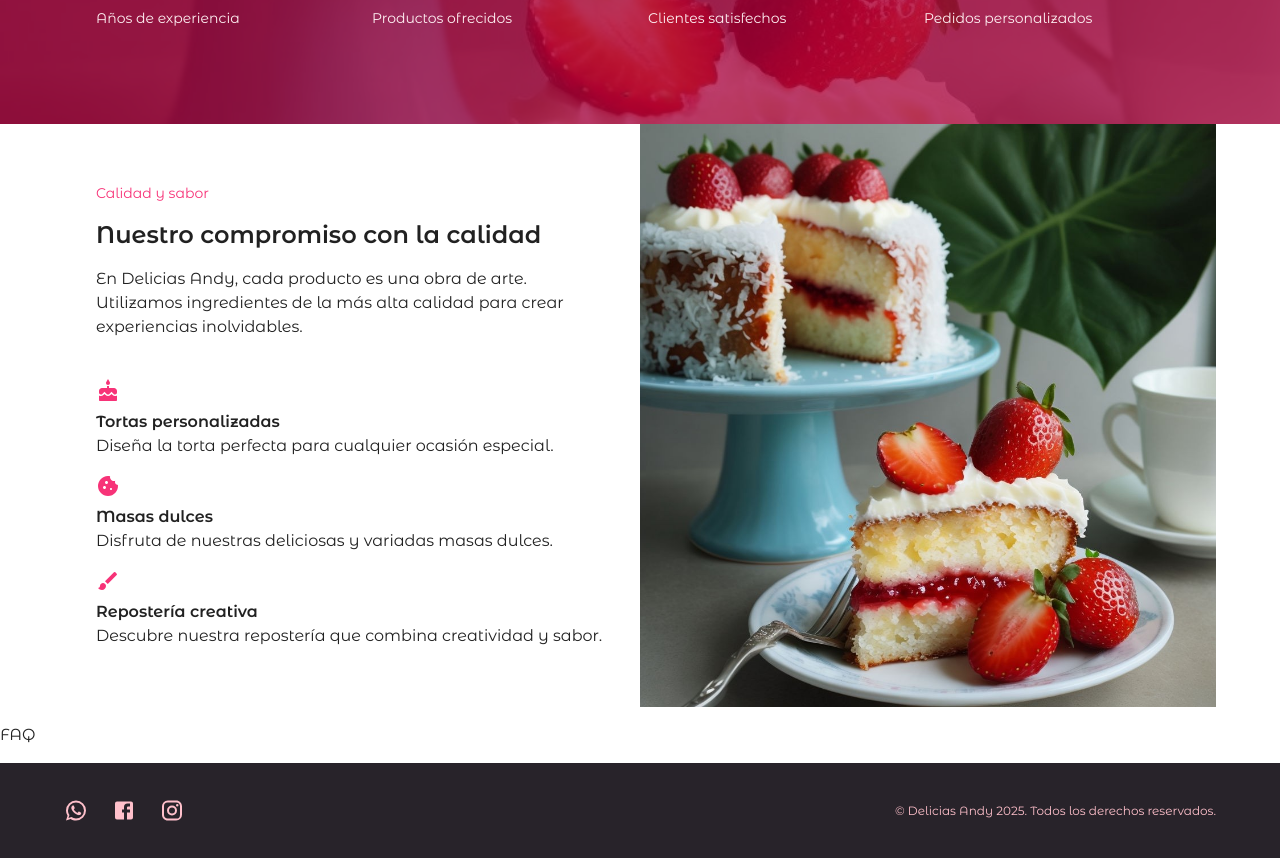
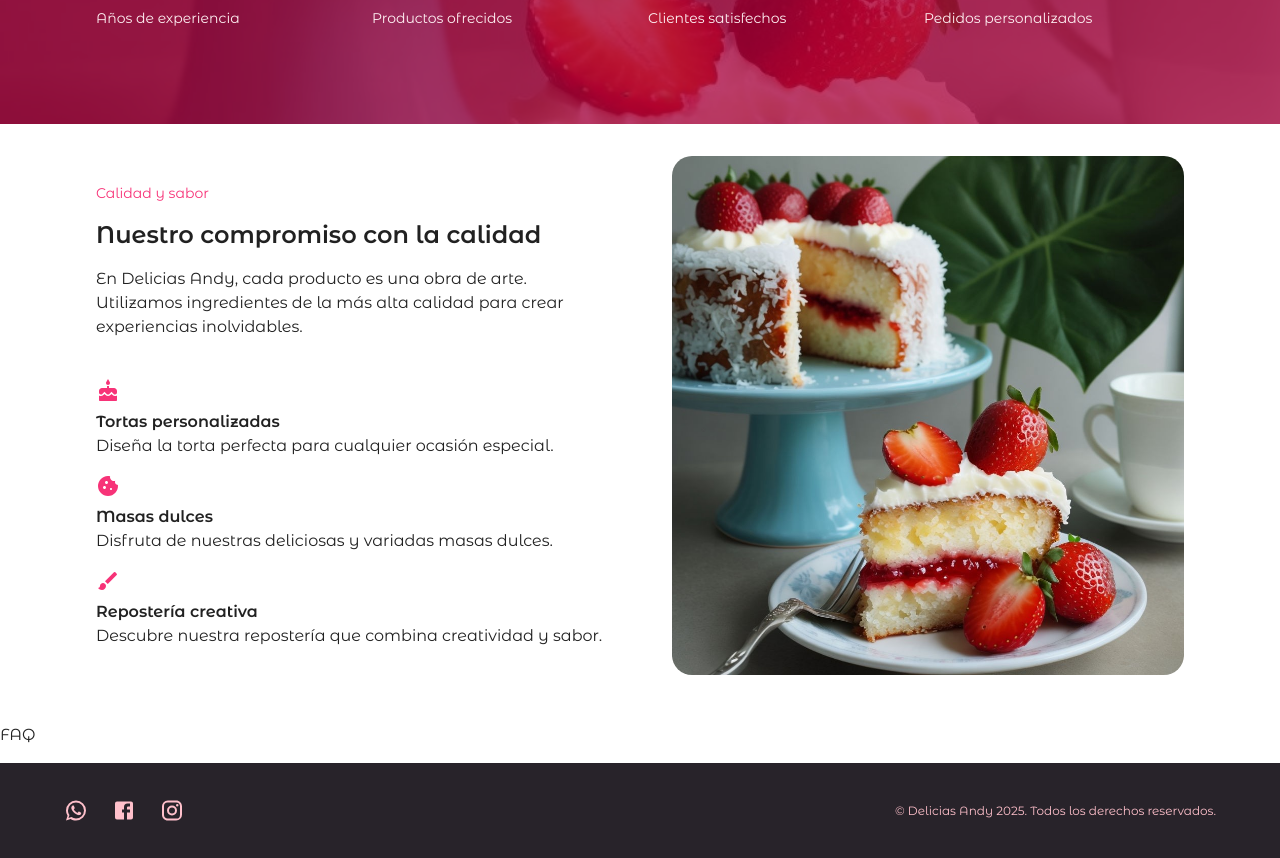
Before and after one commit to DOF1109/delicias-andy, a Next.js app: page /services in a window 1280 px wide. Shown: the part 360-1218 px from the top of the page. Built offline with nearby package versions, Linux system fonts and the light colour scheme; what @mui/material-nextjs would draw is missing.

Commit message:
ServicesQuality's image styled

```diff
--- a/src/components/layout/ServicesQuality.jsx
+++ b/src/components/layout/ServicesQuality.jsx
@@ -55,14 +55,15 @@ const ServicesQuality = () => {
             />
           </Box>
         </Grid2>
-        <Grid2 size={{ xs: 12, md: 6 }}>
+        <Grid2 size={{ xs: 12, md: 6 }} p={4}>
           <Image
             src={cake1}
             alt="Torta de calidad"
             style={{
-              width: "100%",
+              borderRadius: "20px",
               height: "100%",
               objectFit: "cover",
+              width: "100%",
             }}
           />
         </Grid2>
```
